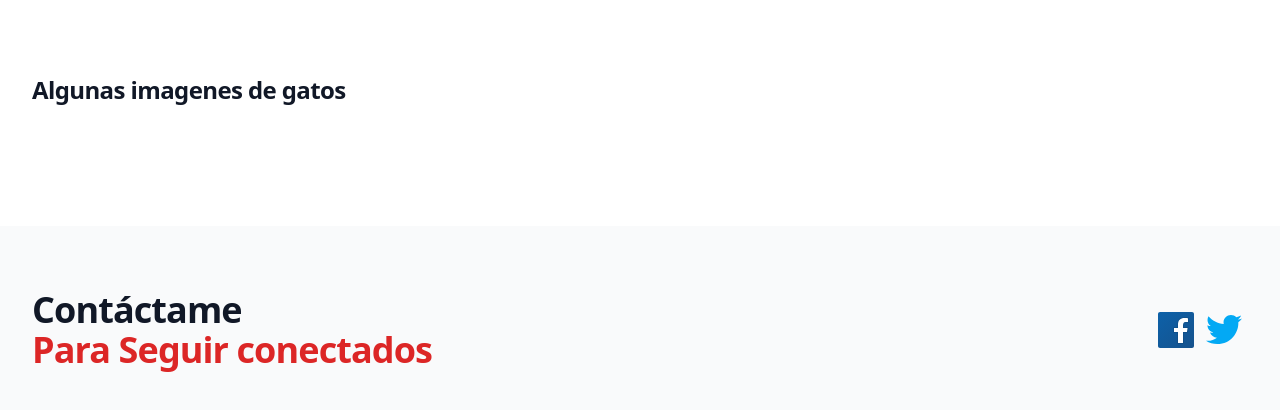
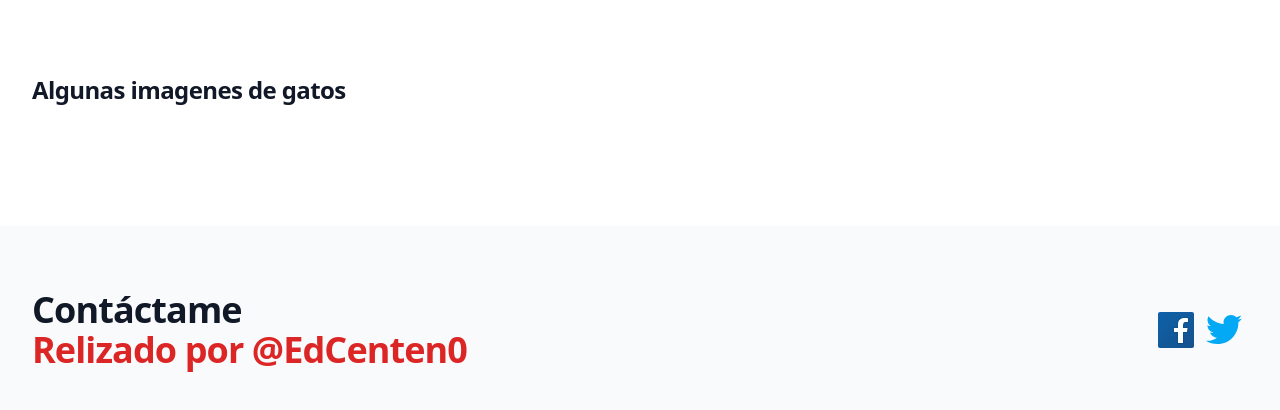
Before and after one commit to EdCenten0/Platzi-de-Asincronismo-en-JS, a website: page src/index.html in a window 1280 px wide. Shown: the part 490-900 px from the top of the page. Drawn offline with nearby package versions, Linux system fonts and the light colour scheme.

Commit message:
Agregué mi nombre

```diff
--- a/src/index.html
+++ b/src/index.html
@@ -115,7 +115,7 @@
           class="text-3xl font-extrabold tracking-tight text-gray-900 sm:text-4xl"
         >
           <span class="block">Contáctame</span>
-          <span class="block text-red-600">Para Seguir conectados</span>
+          <span class="block text-red-600">Relizado por @EdCenten0</span>
         </h2>
         <div class="mt-8 flex lg:mt-0 lg:flex-shrink-0">
           <svg
```
